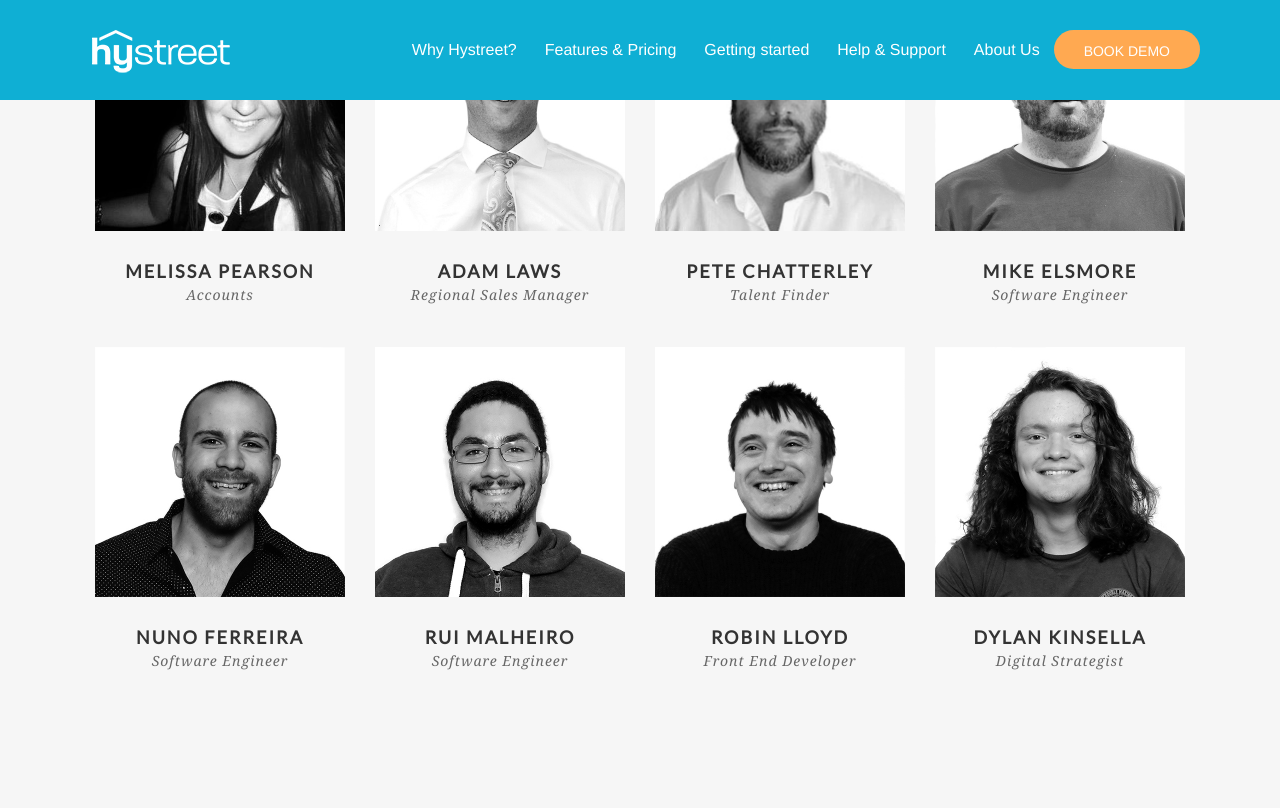
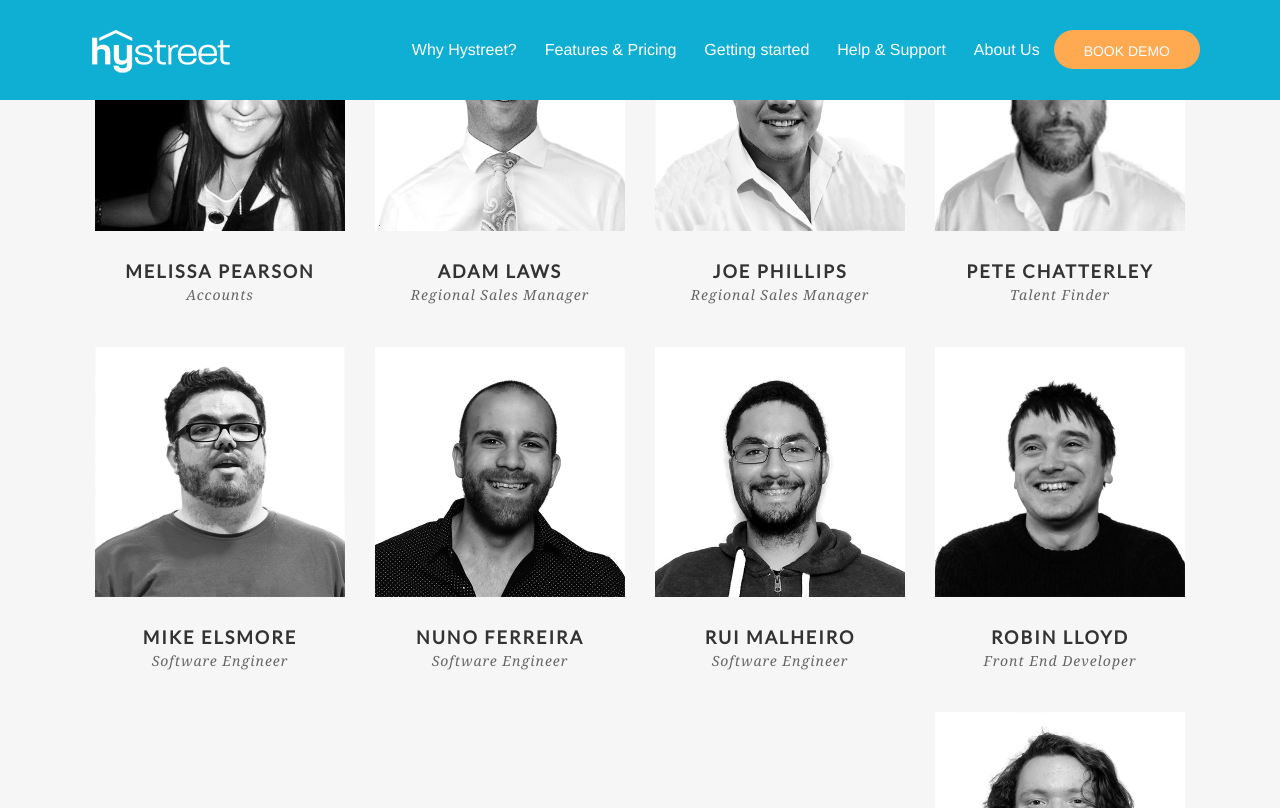
Before and after one commit to hystreet/hystreet.github.io, a Jekyll site: the page built from about-us/meet-the-team/index.html, in a window 1280 px wide and 900 px high, scrolled down 991 px, cut to the strip 0-808 px from the top of the window. Built offline with Jekyll 4.4.1, drawn with Linux system fonts in a browser that asks for light colours; some web fonts are replaced; a script that is not in the unit is left out.

Commit message:
uploading joe

```diff
--- a/about-us/meet-the-team/index.html
+++ b/about-us/meet-the-team/index.html
@@ -43,6 +43,11 @@
     desc: "Unde labore corporis nam dignissimos tenetur vero enim. Eligendi est quam et in recusandae ratione facilis vel iste est rerum Unde labore corporis nam dignissimos tenetur vero enim. Eligendi est quam et in recusandae ratione facilis vel iste est rerum."
     image: Adam.jpg
     name: "Adam Laws"
+    position: "Regional Sales Manager"
+  -
+    desc: "Unde labore corporis nam dignissimos tenetur vero enim. Eligendi est quam et in recusandae ratione facilis vel iste est rerum Unde labore corporis nam dignissimos tenetur vero enim. Eligendi est quam et in recusandae ratione facilis vel iste est rerum."
+    image: Joe.jpg
+    name: "Joe Phillips"
     position: "Regional Sales Manager"
   -
     desc: "Unde labore corporis nam dignissimos tenetur vero enim. Eligendi est quam et in recusandae ratione facilis vel iste est rerum Unde labore corporis nam dignissimos tenetur vero enim. Eligendi est quam et in recusandae ratione facilis vel iste est rerum."
```
